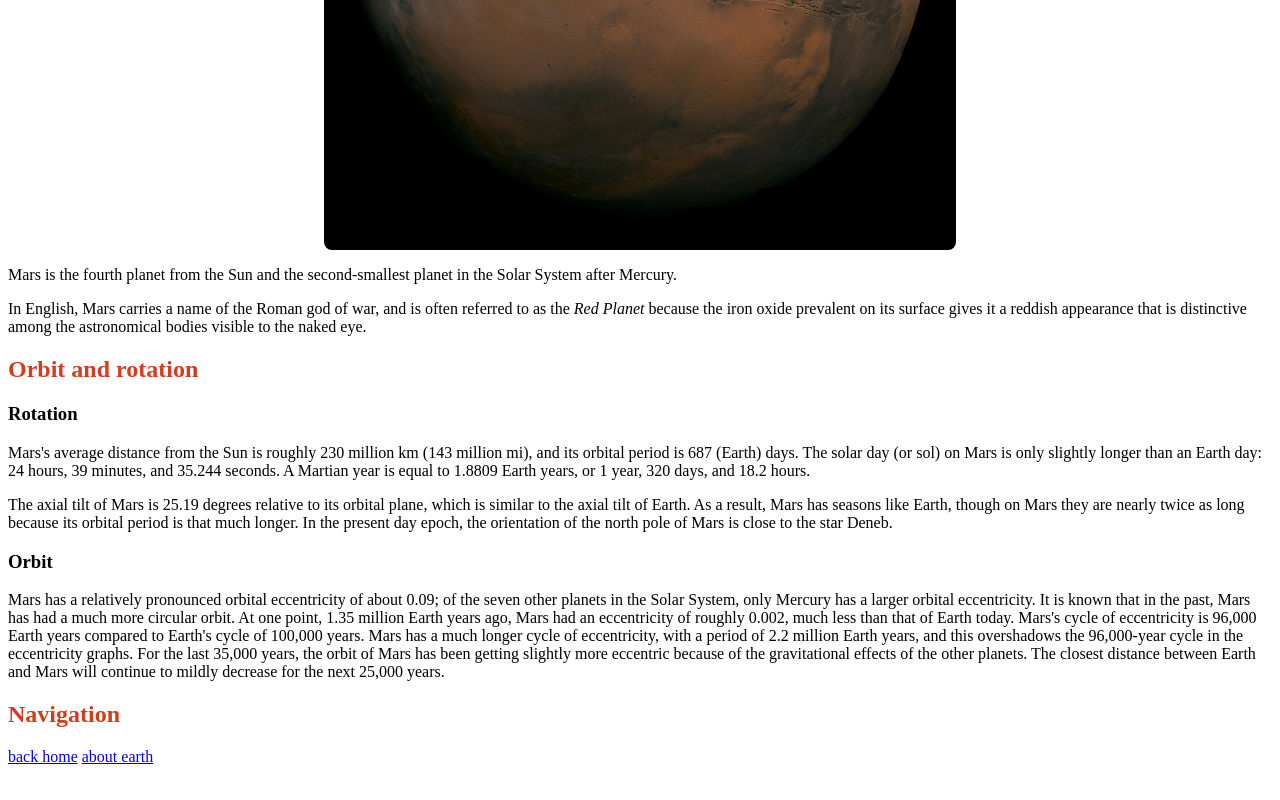
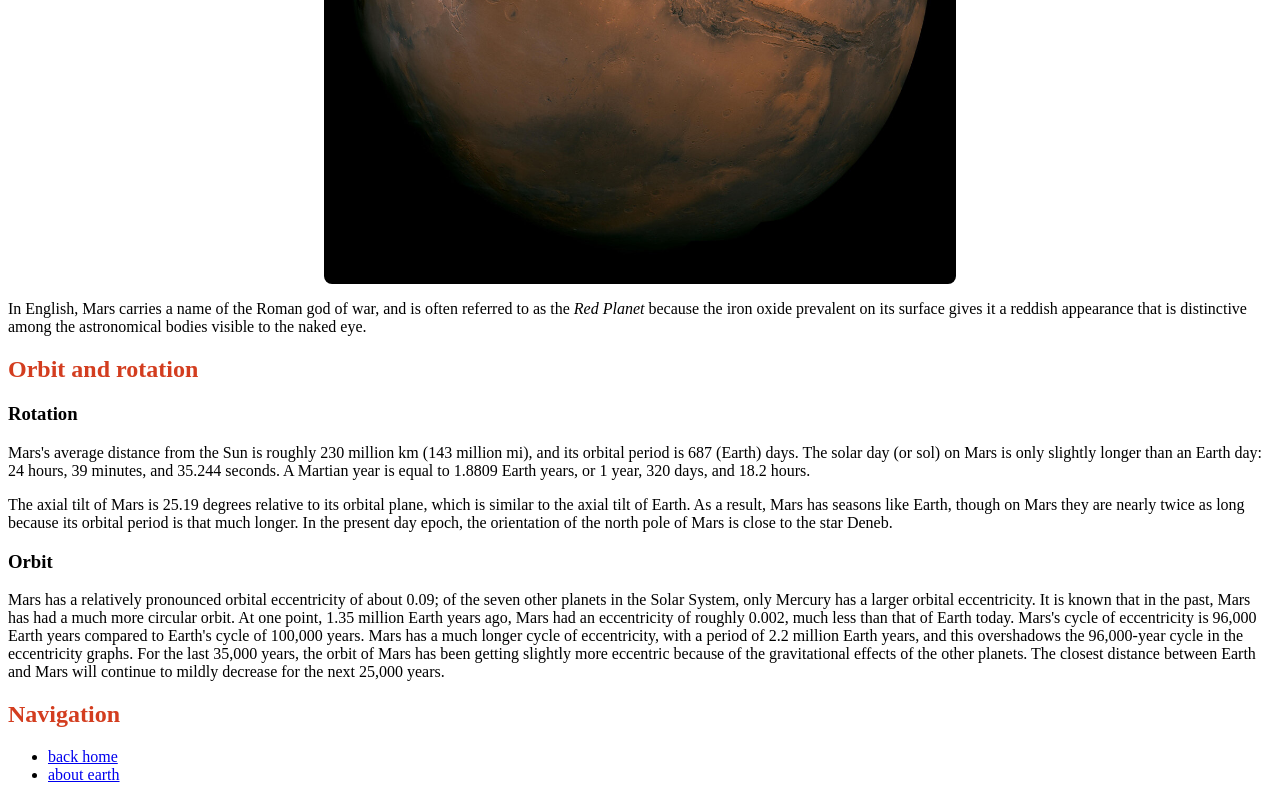
Before and after one commit to Abdelhamid-khamis/web-projects, a plain HTML site: page simple-three-pages-website/mars.html in a window 1280 px wide. Shown: the part 531-1331 px from the top of the page. Before the commit the page ends 1305 px from the top, so only its background shows below. Drawn offline with Linux system fonts and the light colour scheme.

Commit message:
updated the website

```diff
--- a/simple-three-pages-website/mars.html
+++ b/simple-three-pages-website/mars.html
@@ -9,10 +9,11 @@
 
     <body>
         <h1>Mars</h1>
-        <img src="images/mars.jpg" alt="mars-picture">
         <p>
             Mars is the fourth planet from the Sun and the second-smallest planet in the Solar System after Mercury.
         </p>
+        <img src="images/mars.jpg" alt="mars-picture">
+
         <p>
             In English, Mars carries a name of the Roman god of war, and is often referred to as the <i>Red Planet</i> because the iron oxide prevalent on its surface gives it a reddish appearance that is distinctive among the astronomical bodies visible to the naked eye.
         </p>
@@ -32,8 +33,12 @@
         </p>
 
         <h2>Navigation</h2>
-        <a href="index.html">back home</a>
-        <a href="earth.html">about earth</a>
+        <ul>
+            <li><a href="index.html">back home</a></li>
+            <li><a href="earth.html">about earth</a></li>
+        </ul>
+
+
 
     </body>
 </html>
```
Also changed, not shown: simple-three-pages-website/earth.html (+8 -4 lines).
